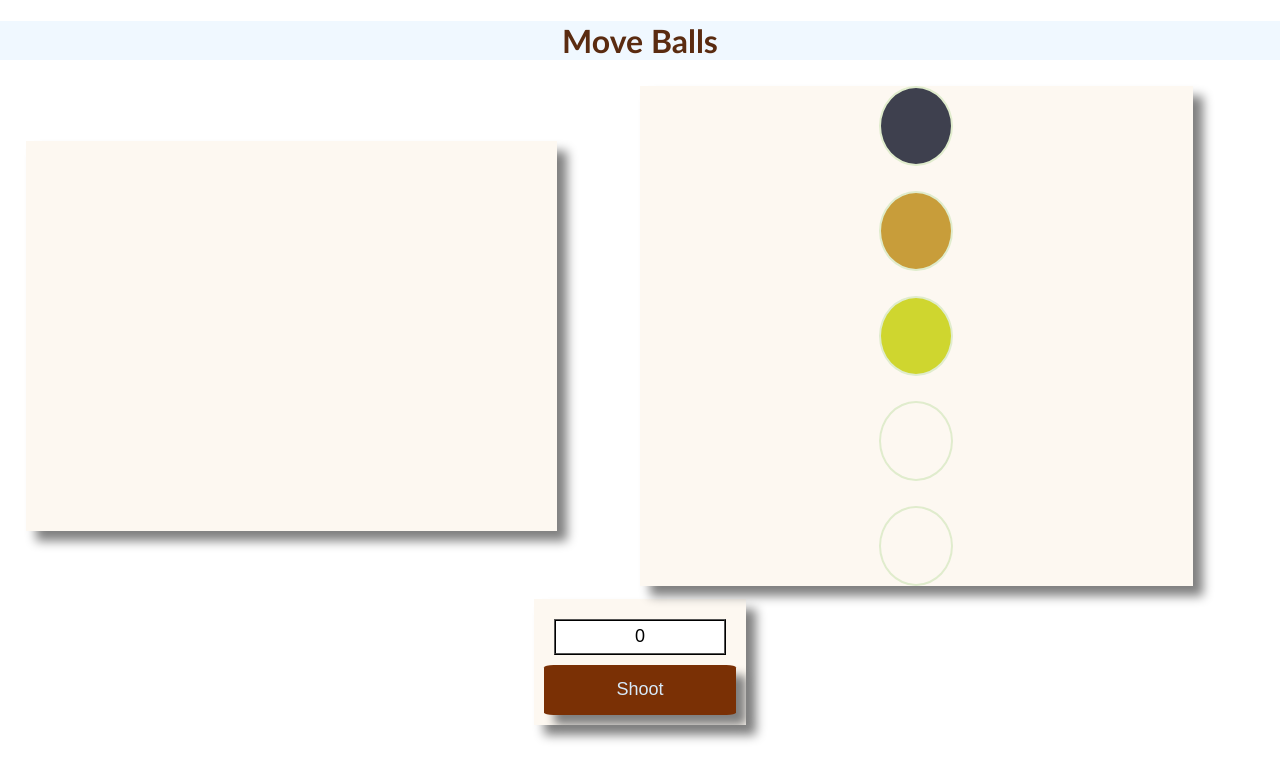
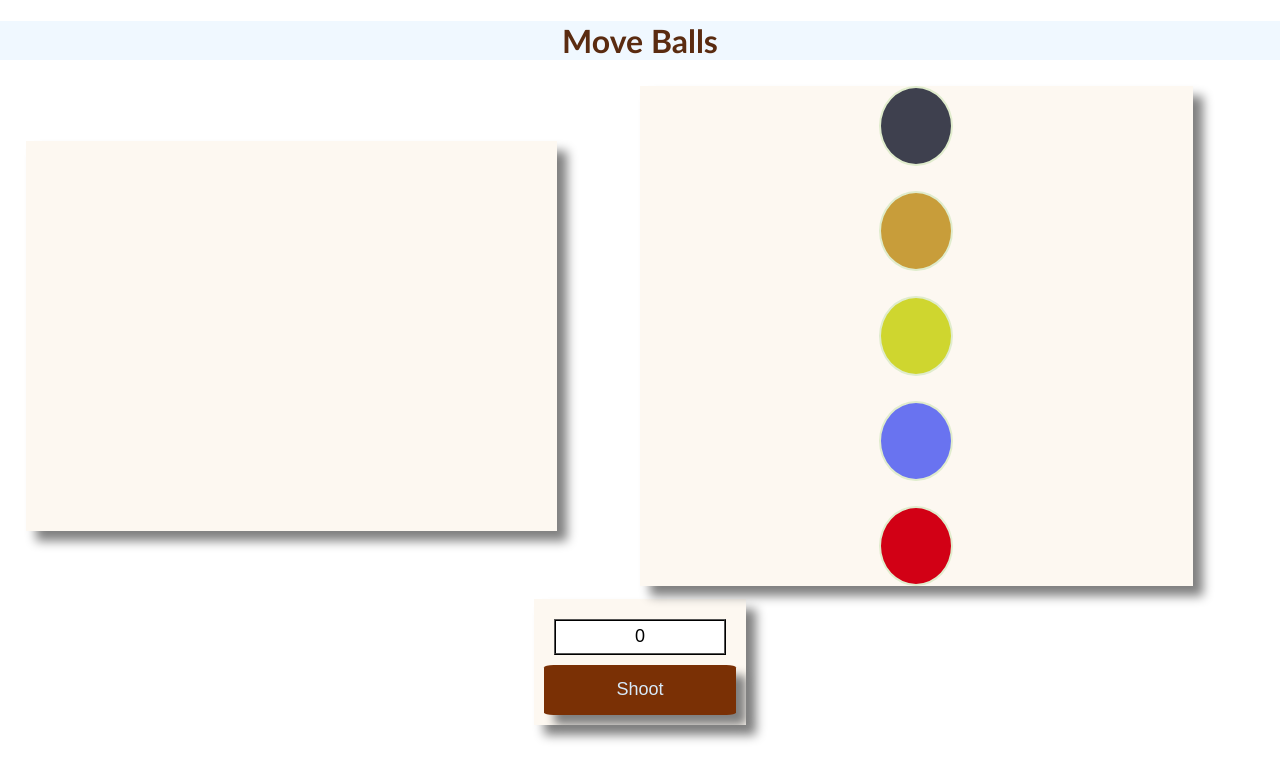
Before and after one commit to Bhavisha2801/move-balls, a React (Create React App) app: page / in a window 1280 px wide. Shown: the top 780 px of the page. Built offline with nearby package versions, Linux system fonts and the light colour scheme; the HTML template or start-up script is replaced by a standard one.

Commit message:
"minor changes"

```diff
--- a/src/Balls.jsx
+++ b/src/Balls.jsx
@@ -28,7 +28,7 @@ const Balls = () => {
 
 
     useEffect(() => {
-        for(let i=0 ; i<3 ; i++){
+        for(let i=0 ; i<5 ; i++){
             setDisplayColor(state => [...state,getRandomColor()])
         }
     },[ref])
```
